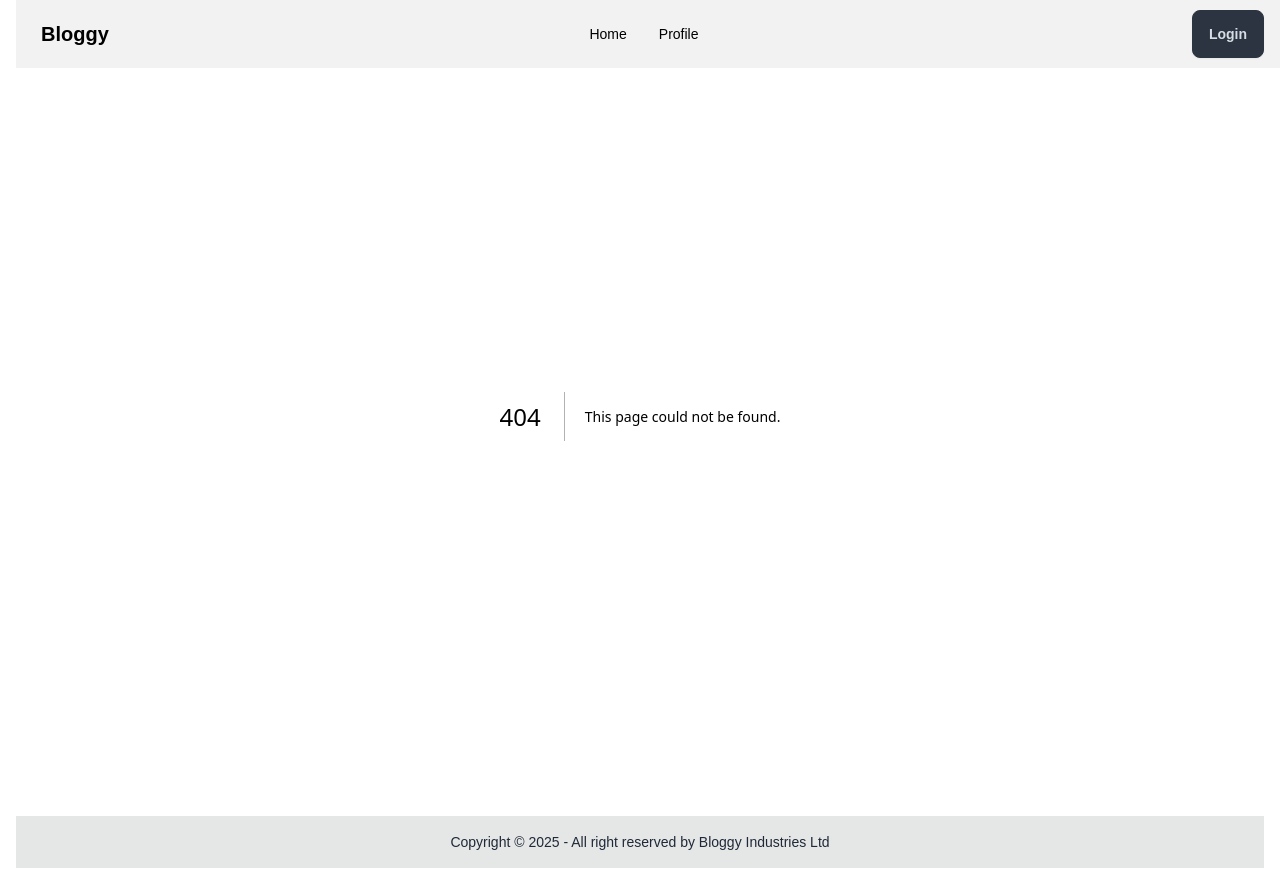
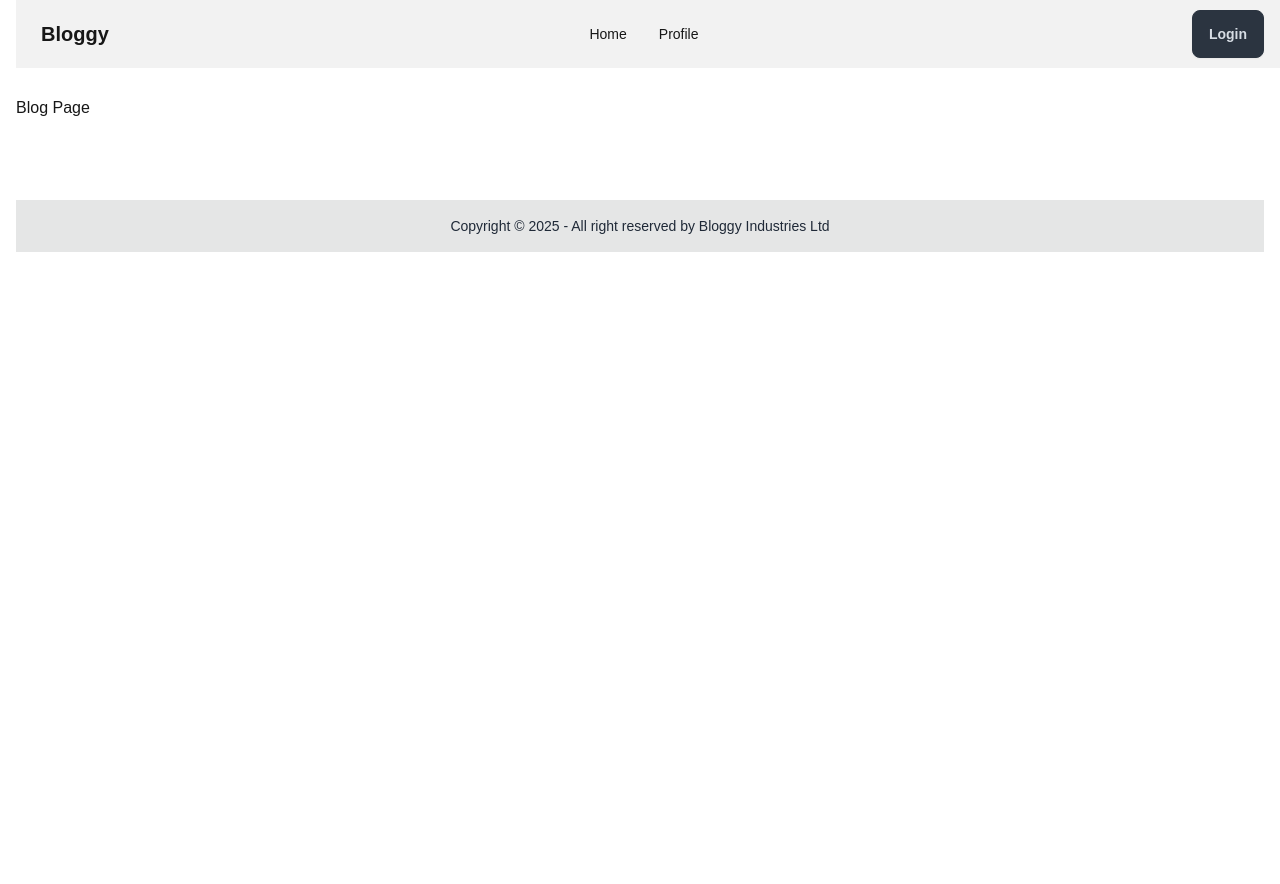
Before and after one commit to ahasan-ullah/Simple-Blog-using-next.js, a Next.js app: page /blogPage/1 in a window 1280 px wide. Before the commit this address had no page. After the commit the page ends 800 px from the top, so only its background shows below. Built offline with nearby package versions, Linux system fonts and the light colour scheme.

Commit message:
dynamic route added for single blog page

```diff
--- /dev/null
+++ b/src/app/blogPage/[sigleBlog]/page.jsx
@@ -0,0 +1,11 @@
+import React from 'react';
+
+const page = () => {
+  return (
+    <div className='my-20'>
+      Blog Page
+    </div>
+  );
+};
+
+export default page;
--- a/src/app/page.js
+++ b/src/app/page.js
@@ -1,9 +1,11 @@
+import Link from "next/link";
+
 const page = async () => {
   const res = await fetch("https://jsonplaceholder.typicode.com/posts");
   const posts = await res.json();
 
   return (
-    <div className="mt-20">
+    <div className="my-20">
       <h1 className="text-3xl font-bold text-center mb-8">Blog Posts</h1>
       <div className="grid grid-cols-1 gap-6 md:grid-cols-2 lg:grid-cols-3 p-4">
         {posts.map((post) => (
@@ -16,7 +18,7 @@ const page = async () => {
                   : post.body}
               </p>
               <div className="card-actions justify-end">
-                <button className="btn btn-neutral">Read More</button>
+                <Link href={`/blogPage/${post.id}`} className="btn btn-neutral">Read More</Link>
               </div>
             </div>
           </div>
```
